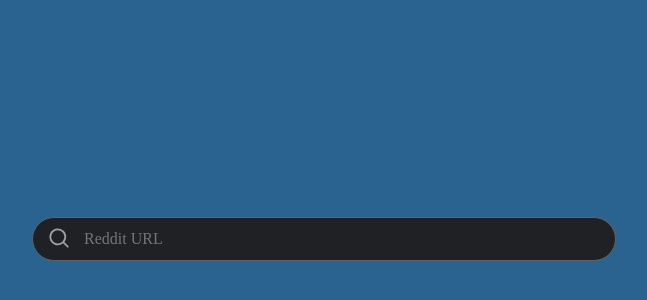
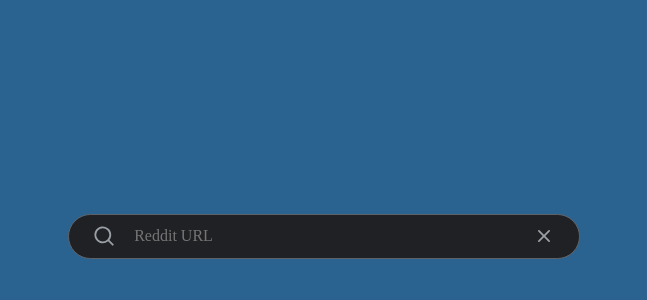
Before and after one commit to eliassebastian/vitrum-frontend, a Next.js app: page / in a window 1280 px wide. Shown: the part 164-464 px from the top of the page, without its empty margins (316-963 px from the left). Built offline with nearby package versions, Linux system fonts and the light colour scheme.

Commit message:
feat: new mobile search logic wip

```diff
--- /dev/null
+++ b/components/search/SearchBarNew/SearchBarNew.module.scss
@@ -0,0 +1,97 @@
+
+.form {
+  position: relative;
+  display: flex;
+  flex-direction: column;
+  width: 100%;
+  max-width: 60vw;
+  padding: 0 10vw;
+}
+
+.form__focused {
+  position: fixed;
+  display: flex;
+  flex-direction: column;
+  top: 0;
+  left: 0;
+  width: 100%;
+  height: 100%;
+  z-index: 999;
+  overscroll-behavior: contain;
+  overflow: auto;
+}
+
+.wrapper {
+  display: flex;
+  flex: none;
+  background-color: #202124;
+  border: 1px solid #5f6368;
+  box-shadow: none;
+  border-radius: 24px;
+  width: 100%;
+  height: 45px;
+}
+
+.wrapper__focused {
+
+}
+
+.left__button {
+  display: flex;
+  align-items: center;
+  padding: 0.65rem 1rem 0.65rem 1.45rem;
+  //margin-top: -5px;
+
+  //div {
+  //  margin: auto;
+  //}
+
+  span {
+    display: inline-block;
+    fill: currentColor;
+    height: 24px;
+    line-height: 24px;
+    position: relative;
+    width: 24px;
+    color: #9aa0a6;
+  }
+}
+
+.input {
+  flex: 1;
+  background-color: transparent;
+  border: none;
+  color: #e8eaed;
+  word-wrap: break-word;
+  outline: none;
+  display: flex;
+  -webkit-tap-highlight-color: transparent;
+  font-size: 1rem;
+  overflow-y: hidden;
+
+  @media only screen and (pointer: coarse) and (hover: none) {
+    pointer-events: none;
+  }
+
+}
+
+.clear__button {
+  display: flex;
+  align-items: center;
+  padding: 0.65rem 1.45rem 0.65rem 1rem;
+  //margin-top: -5px;
+
+  //div {
+  //  margin: auto;
+  //}
+
+  span {
+    display: inline-block;
+    fill: currentColor;
+    height: 24px;
+    line-height: 24px;
+    position: relative;
+    width: 24px;
+    color: #9aa0a6;
+  }
+}
--- /dev/null
+++ b/components/search/SearchBarNew/index.tsx
@@ -0,0 +1,80 @@
+import styles from "./SearchBarNew.module.scss";
+import {useEffect, useRef, useState} from "react";
+
+const SearchBarNew = () => {
+  const [focused, setFocused] = useState(false);
+  const ref = useRef<HTMLInputElement>(null);
+
+  const onFocus = (event: { preventDefault: () => void; stopPropagation: () => void; }) => {
+    if (!ref.current || focused) return
+    event.preventDefault();
+    event.stopPropagation();
+
+    setFocused(true);
+    ref.current.focus({preventScroll: true});
+    window.scrollTo(0,0);
+  }
+
+  // useEffect(() => {
+  //   if (ref.current && focused) {
+  //     window.scrollTo(0,0);
+  //   }
+  // }, [focused])
+
+  return (
+    <form className={`${ focused ? styles.form__focused : styles.form }`} action={"/search"} role={"search"} method={"GET"}>
+      <div className={`${ focused ? styles.wrapper : styles.wrapper }`}>
+        <button
+          className={styles.left__button}
+          aria-label={"Search"}
+          type={"button"}
+          onClick={onFocus}
+          tabIndex={-1}
+        >
+          <span>
+            <svg xmlns="http://www.w3.org/2000/svg" viewBox="0 0 20 20">
+              <path d="M9 3.5a5.5 5.5 0 100 11 5.5 5.5 0 000-11zM2 9a7 7 0 1112.452 4.391l3.328 3.329a.75.75 0 11-1.06 1.06l-3.329-3.328A7 7 0 012 9z"/>
+            </svg>
+          </span>
+        </button>
+
+        <input
+          ref={ref}
+          className={styles.input}
+          onInvalid={(event) => {event.preventDefault()}}
+          required={true}
+          name={"q"}
+          type={"text"}
+          autoComplete={"off"}
+          autoCorrect={"off"}
+          placeholder={"Reddit URL"}
+          spellCheck={"false"}
+          //onClick={onFocus}
+          // onChange={handleChange}
+          //onFocus={onFocus}
+        />
+
+        <button
+          className={styles.clear__button}
+          aria-label={"Clear Search"}
+          type={"button"}
+          //onClick={clearValue}
+          tabIndex={-1}
+        >
+            <span>
+              <svg xmlns="http://www.w3.org/2000/svg" viewBox="0 0 20 20">
+                <path d="M6.28 5.22a.75.75 0 00-1.06 1.06L8.94 10l-3.72 3.72a.75.75 0 101.06 1.06L10 11.06l3.72 3.72a.75.75 0 101.06-1.06L11.06 10l3.72-3.72a.75.75 0 00-1.06-1.06L10 8.94 6.28 5.22z"/>
+              </svg>
+            </span>
+        </button>
+
+      </div>
+      {/*buttons - hide on focus*/}
+      <div>
+
+      </div>
+    </form>
+  )
+}
+
+export default SearchBarNew
--- a/pages/index.tsx
+++ b/pages/index.tsx
@@ -3,6 +3,7 @@
 import Image from 'next/image'
 import styles from '../styles/Home.module.css'
 import SearchBar from "../components/search/SearchBar";
+import SearchBarNew from "../components/search/SearchBarNew";
 
 const Home: NextPage = () => {
   return (
@@ -10,10 +11,11 @@
       <Head>
         <title>Vitrum</title>
         <meta name="description" content="TODO: Meta Description" />
+        <meta name="viewport" content="width=device-width, initial-scale=1, maximum-scale=1, user-scalable=0"/>
         <link rel="icon" href="/favicon.ico" />
       </Head>
       <main className={styles.main}>
-        <SearchBar/>
+        <SearchBarNew/>
       </main>
     </div>
   )
--- a/styles/globals.css
+++ b/styles/globals.css
@@ -13,16 +13,14 @@
 html, body {
   background-color: #2b2b2b;
   overflow: hidden;
+  position: fixed;
   height: 100%;
+  width: 100%;
 }
 
 body {
   line-height: 1.5;
-  position: fixed;
-  height: 100%;
-  width: 100%;
   -webkit-font-smoothing: antialiased;
-  overscroll-behavior: contain;
 }
 
 img, picture, video, canvas, svg {
```
